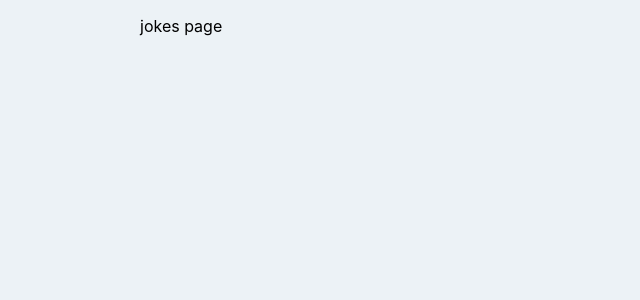
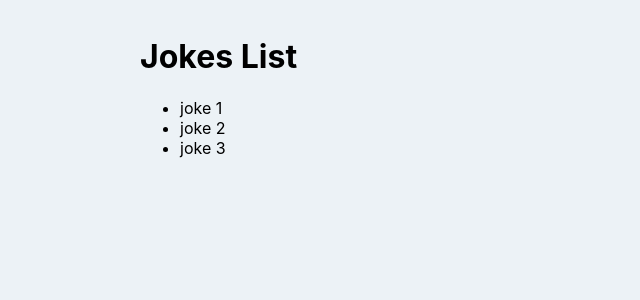
Before and after one commit to markph1990/orion-interview-task, a React (Create React App) app: page / in a window 1280 px wide. Shown: the top 300 px of the page, without its empty margins (0-640 px from the left). Built offline with nearby package versions, Linux system fonts and the light colour scheme.

Commit message:
add barebones JokesList component

```diff
--- /dev/null
+++ b/src/components/JokesList/view.tsx
@@ -0,0 +1,15 @@
+import { Joke } from "../../types";
+
+interface OwnProps {
+  jokes: Joke[];
+}
+
+const JokesList = ({ jokes }: OwnProps) => (
+  <ul>
+    {jokes.map(({ text }) => (
+      <li>{text}</li>
+    ))}
+  </ul>
+);
+
+export default JokesList;
--- a/src/pages/Jokes/view.tsx
+++ b/src/pages/Jokes/view.tsx
@@ -1,8 +1,18 @@
+import { Joke } from "../../types";
+
+import JokesList from "../../components/JokesList/view";
+
 import "./style.css";
+
+// temporary, till we get real data from api
+const jokesMock = [{ text: "joke 1" }, { text: "joke 2" }, { text: "joke 3" }];
 
 const Jokes = () => (
   <div className="page">
-    <div className="container">jokes page</div>
+    <div className="container">
+      <h1>Jokes List</h1>
+      <JokesList jokes={jokesMock} />
+    </div>
   </div>
 );
 
--- /dev/null
+++ b/src/types/index.ts
@@ -0,0 +1,3 @@
+export interface Joke {
+  text: string;
+}
```
